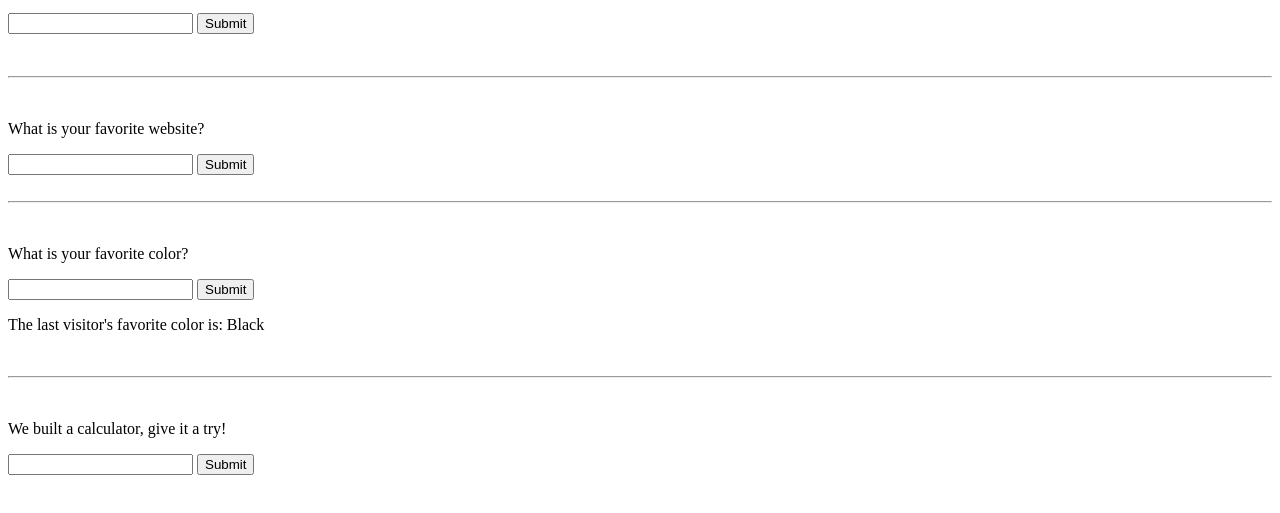
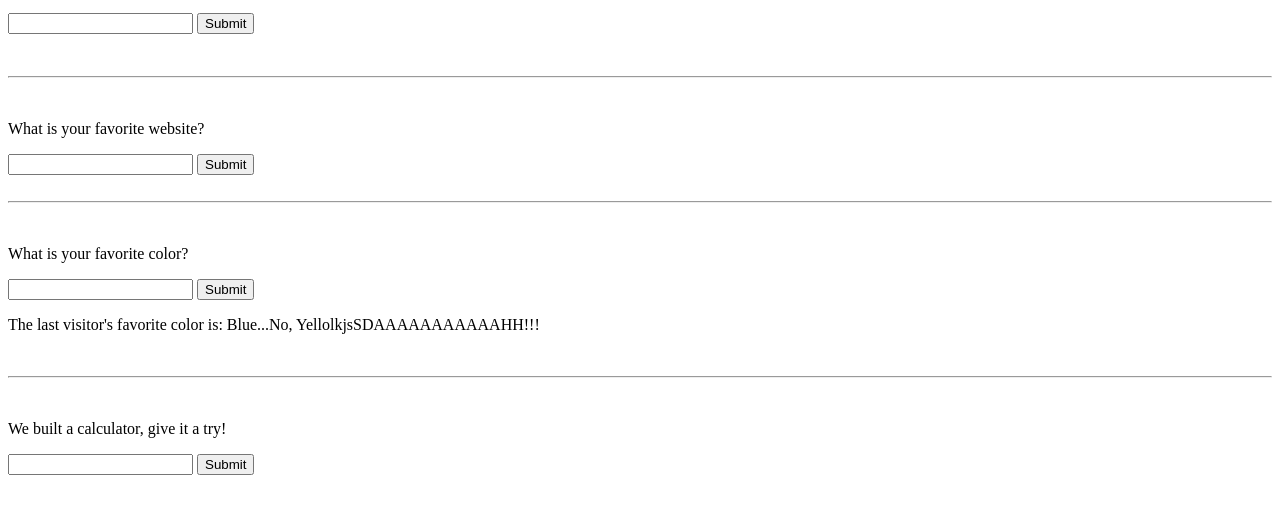
Before and after one commit to R-s0n/XSS-Filter-Bypass-Lab, a website: page demo.html in a window 1280 px wide. Shown: the part 87-600 px from the top of the page. Drawn offline with Linux system fonts and the light colour scheme.

Commit message:
Add Monty Python and the Holy Grail reference

```diff
--- a/demo.html
+++ b/demo.html
@@ -38,7 +38,7 @@
     <!-- DOM-Based XSS | Stored XSS -->
 
     <script>
-        let storedInput = window.location.hash.replace("#","") || "Black";
+        let storedInput = window.location.hash.replace("#","") || "Blue...No, YellolkjsSDAAAAAAAAAAAHH!!!";
     </script>
     <p>What is your favorite color?</p>
     <input type="text" id="storedColor">
```
